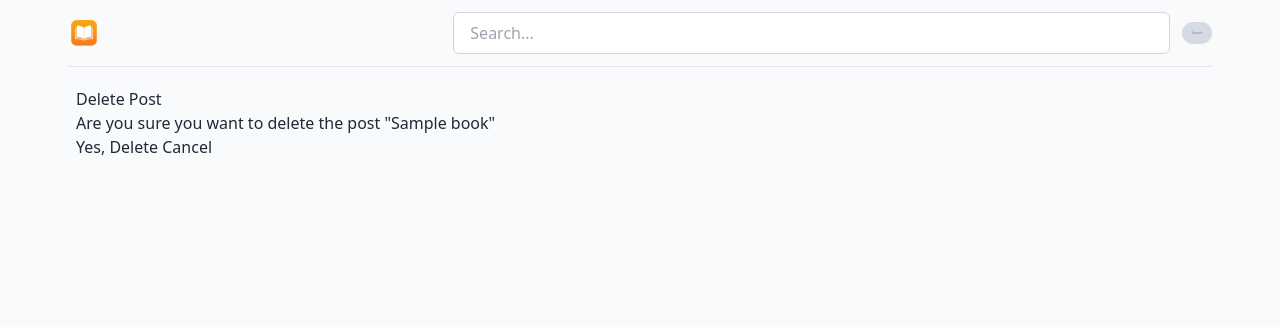
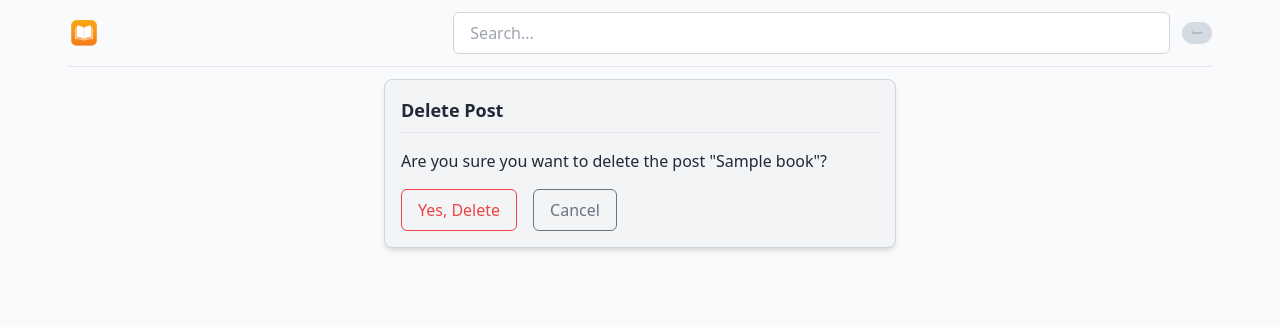
Before and after one commit to arxiveprojects/bookish, a Django app: page /books/00000000-0000-0000-0000-000000000001/delete/ in a window 1280 px wide. Shown: the top 327 px of the page. Run offline with Django 4.2, Linux system fonts and the light colour scheme; a user stored in the database is signed in; tables that the repository leaves empty hold one stand-in row (values such as "Sample post"); grey boxes marked "Sample" are stand-in pictures; some libraries are stand-ins or nearby versions.

Commit message:
replacing bootstrap ui with tailwind css in books templates

```diff
--- a/books/views.py
+++ b/books/views.py
@@ -97,7 +97,7 @@
     def get_queryset(self):
         query = self.request.GET.get('q')
         query = query.strip()
-        return Book.publics.annotate(similarity=TrigramSimilarity('title', query)).filter(similarity__gt=0.1).order_by('-similarity')
+        return Book.publics.filter(title__icontains=query)#.annotate(similarity=TrigramSimilarity('title', query)).filter(similarity__gt=0.1).order_by('-similarity')
 
 
 
--- a/templates/books/delete_book.html
+++ b/templates/books/delete_book.html
@@ -1,25 +1,26 @@
 {% extends "_base.html" %}
 {% block content %}
-    <div class="d-flex justify-content-center">
-        <div class="card mb-3 p-2 w-100">
-            <div class="card-header bg-transparent "><h4>Delete Post</h4></div>
 
-                <form action="" method="POST" enctype="multipart/form-data">
-                    {% csrf_token %}
-                    <div class="card-body">
-                        <fieldset class="form-group">
-                            <legend class=""></legend>
-                            <h5>Are you sure you want to delete the post "{{ object.title }}"</h5>
-                        </fieldset>
-                    </div>
-                    <div class="card-body form-group">
-                        <button class="btn btn-outline-danger" type="submit">Yes, Delete</button>
-                        <a class="btn btn-outline-secondary" href="{% url 'profile' %}">Cancel</a>
-                    </div>
-                </form>
+    <div class="flex justify-center">
+        <div class="bg-gray-100 border border-gray-300 shadow-md rounded-lg p-4 w-full max-w-lg">
+            <div class="border-b pb-2 mb-4">
+                <h4 class="text-lg font-semibold">Delete Post</h4>
             </div>
+
+            <form action="" method="POST" enctype="multipart/form-data">
+                {% csrf_token %}
+                <div class="space-y-4">
+                    <fieldset>
+                        <legend class="sr-only"></legend>
+                        <h5 class="text-gray-800">Are you sure you want to delete the post "{{ object.title }}"?</h5>
+                    </fieldset>
+                </div>
+                <div class="mt-4 flex space-x-4">
+                    <button class="border border-red-500 text-red-500 px-4 py-2 rounded-md hover:bg-red-500 hover:text-white transition" type="submit">Yes, Delete</button>
+                    <a class="border border-gray-500 text-gray-500 px-4 py-2 rounded-md hover:bg-gray-500 hover:text-white transition" href="{% url 'profile' %}">Cancel</a>
+                </div>
+            </form>
         </div>
     </div>
 
-
 {% endblock content %}
--- a/templates/books/search_results.html
+++ b/templates/books/search_results.html
@@ -5,11 +5,11 @@
 {% block content%}
 
 {% if not books %}
-  <div class="d-flex justify-content-center">
+  <div class="flex justify-center">
     <h4>There is no book</h4>
   </div>
 {% else %}
-<div class="d-flex justify-content-center">
+<div class="flex justify-center">
     <h4>Search results</h4>
   </div>
   <!-- {% include '_pagination.html' %} -->
--- a/templates/post/_post.html
+++ b/templates/post/_post.html
@@ -1,7 +1,7 @@
 <!-- post.html -->
 <div class="bg-white dark:bg-gray-800 rounded-lg shadow-md mb-6 w-full md:w-3/4 mx-auto px-4 md:px-0">
     {% include 'post/_post_header.html' %}
-    <div class="overflow-x-auto relative w-[calc(100vw-2rem)] md:w-full" style="scrollbar-width: thin;">
+    <div class="overflow-x-auto w-[calc(100vw-2rem)] md:w-full" style="scrollbar-width: thin;">
         <div class="flex space-x-2 pb-2" style="width: max-content;">
             {% include 'partial/more_images.html' with images=book.get_images %}
         </div>
```
Also changed, not shown: templates/books/book_detail.html (+11 -13 lines), templates/books/book_form.html (+14 -11 lines).
